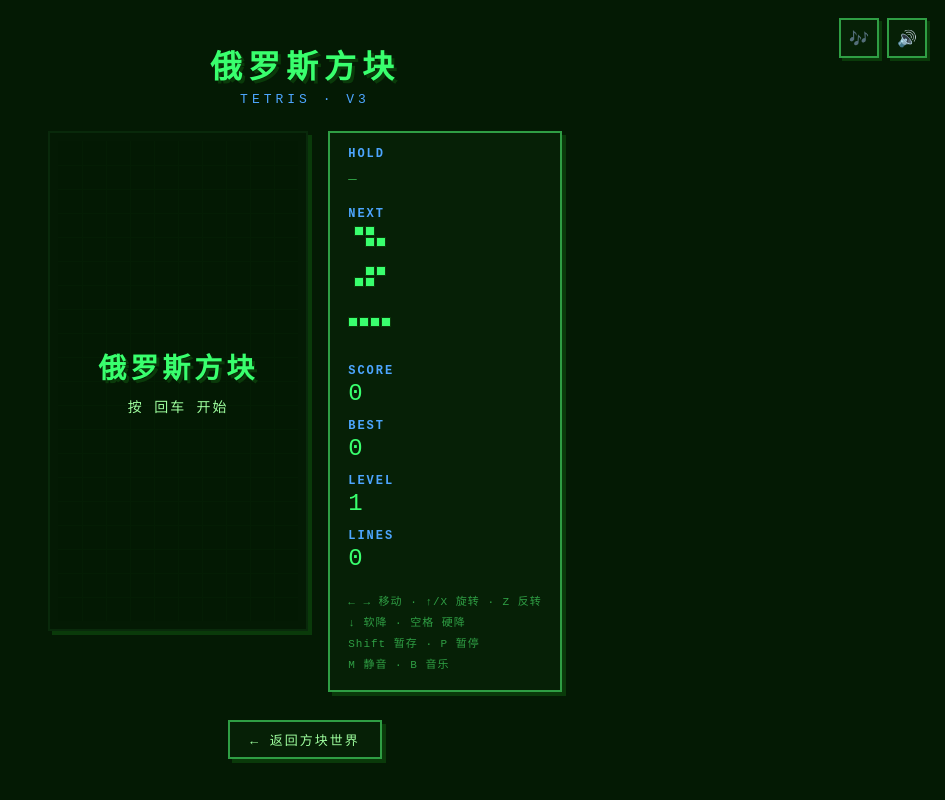
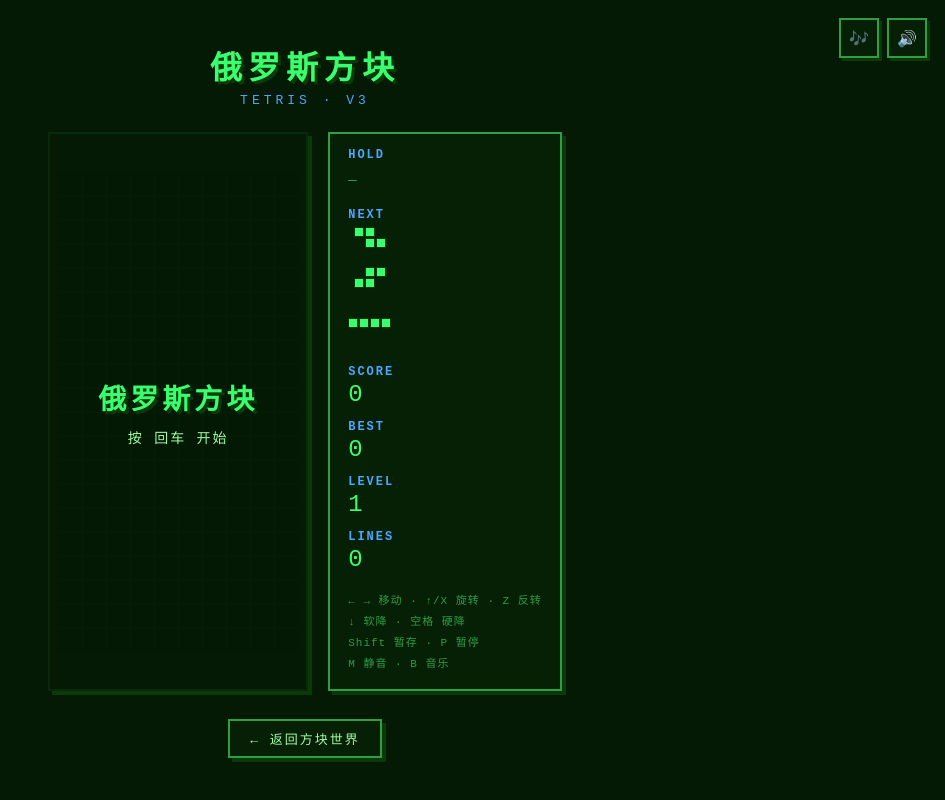
Before and after one commit to soapgu/block-world, a React (Vite) app in the folder games/tetris/: page / in a window 1280 px wide. Shown: the whole page, without its empty margins (335-1280 px from the left). Built offline with nearby package versions, Linux system fonts and the light colour scheme; the HTML template or start-up script is replaced by a standard one.

Commit message:
fix(tetris): 🐛 修正布局：信息面板与棋盘框等高对齐
game-shell 改 stretch 拉伸面板；棋盘框填满容器且画布垂直居中；帮助文案沉底铺满面板

```diff
--- a/games/tetris/src/index.css
+++ b/games/tetris/src/index.css
@@ -88,18 +88,26 @@ html, body {
 .game-shell {
   display: flex;
   gap: 20px;
-  align-items: flex-start;
+  /* 面板拉伸到与棋盘等高，两边视觉对齐 */
+  align-items: stretch;
 }
 
 .board-wrap {
   position: relative;
+  display: flex;
+  align-items: stretch;
 }
 
 .board-frame {
+  /* 填满拉伸后的容器，画布在其中垂直居中（多出的高度成为上下留白） */
+  display: flex;
+  align-items: center;
+  flex: 1;
   padding: 8px;
   background: #062006;
   border: 2px solid #2f9e44;
   box-shadow: 4px 4px 0 #0a3a0a;
+  box-sizing: border-box;
 }
 
 canvas.board {
@@ -164,7 +172,9 @@ canvas.board {
 }
 
 .help {
-  margin-top: 18px;
+  /* 面板拉伸等高后，帮助文案沉底，让面板内容上下铺满 */
+  margin-top: auto;
+  padding-top: 16px;
   font-size: 11px;
   line-height: 1.9;
   color: #2f9e44;
```
